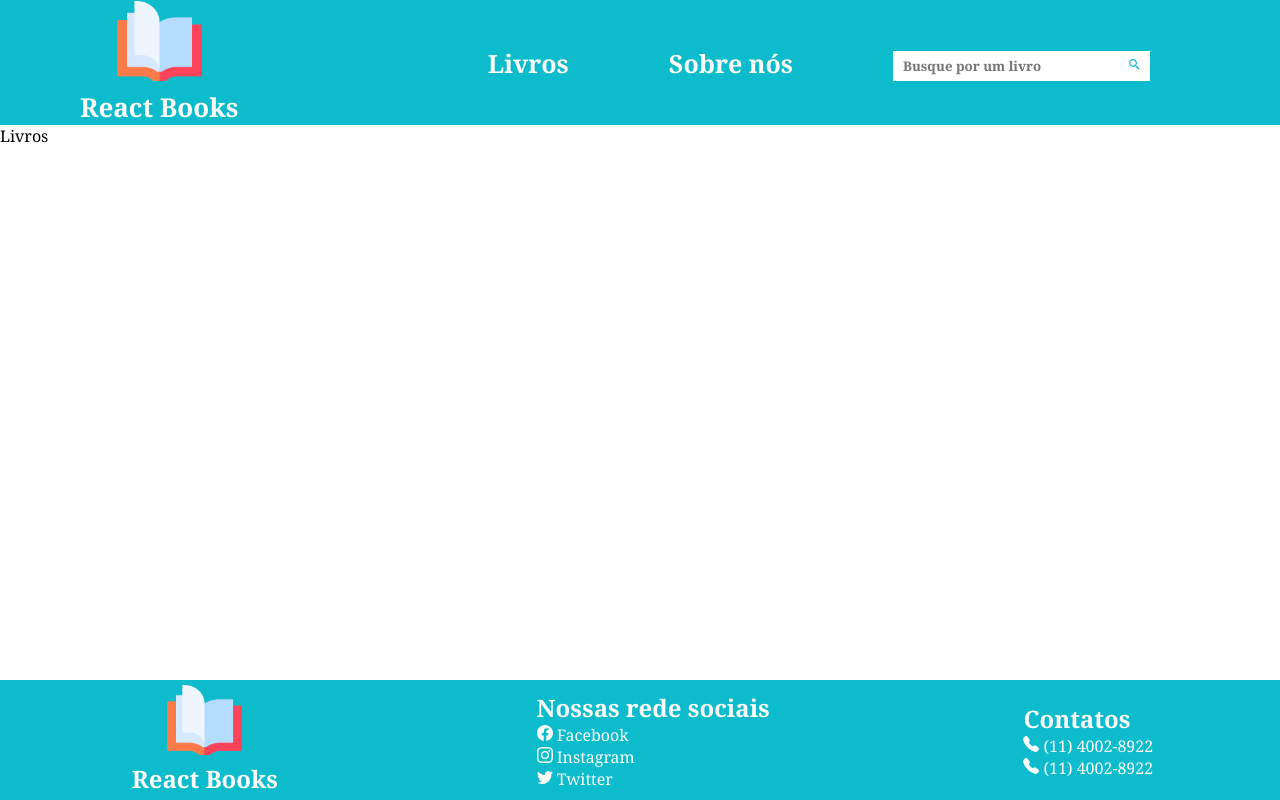
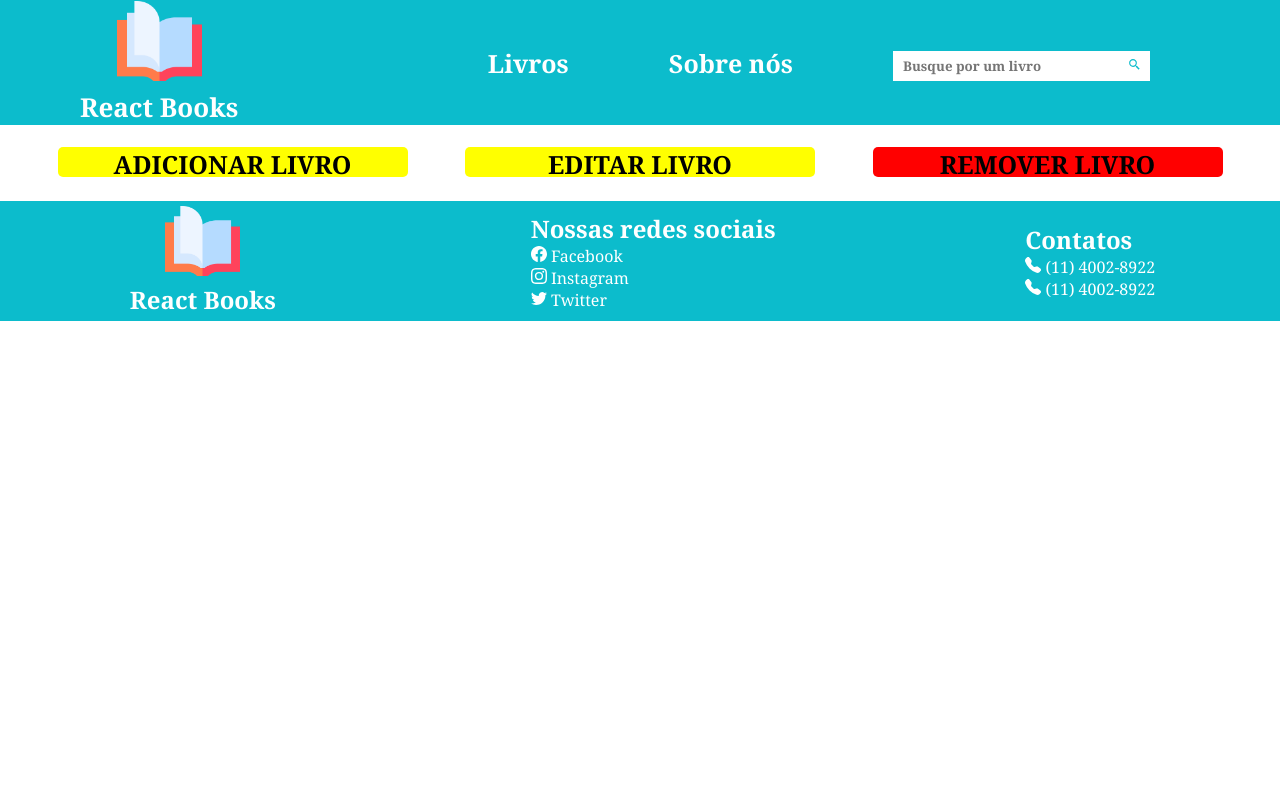
Before and after one commit to PedroVaillant/M3_Biblioteca, a React (Vite) app: page /livros in a window 1280 px wide. Built offline with nearby package versions, Linux system fonts and the light colour scheme.

Commit message:
Add files via upload

```diff
--- a/index.html
+++ b/index.html
@@ -2,7 +2,7 @@
 <html lang="pt-br">
   <head>
     <meta charset="UTF-8" />
-    <link rel="icon" type="image/svg+xml" href="/vite.svg" />
+    <link rel="icon" type="image/svg+xml" href="./img/icon.png" />
     <meta name="viewport" content="width=device-width, initial-scale=1.0" />
     <title>React Books</title>
   </head>
--- /dev/null
+++ b/src/components/Botoes.jsx
@@ -0,0 +1,19 @@
+import { Link } from "react-router-dom";
+
+const Boteos = () => {
+  return (
+    <div className="botoeslivros">
+        <Link to="/adicionar">
+          <button id="botaoamarelo"> ADICIONAR LIVRO </button>
+        </Link>
+        <Link to="/editar">
+          <button id="botaoamarelo"> EDITAR LIVRO </button>
+        </Link>
+        <Link to="/remover">
+          <button id="botaovermelho"> REMOVER LIVRO </button>
+        </Link>
+    </div>
+  );
+};
+
+export default Boteos;
--- a/src/components/Carrossel.jsx
+++ b/src/components/Carrossel.jsx
@@ -33,9 +33,9 @@ function Carrossel() {
         }}>
           <Carousel
             data={data}
-            time={5000}
+            time={8000}
             width="1850px"
-            height="500px"
+            height="350px"
             captionStyle={captionStyle}
             slideNumberStyle={slideNumberStyle}
             captionPosition="bottom"
--- a/src/components/Footer.jsx
+++ b/src/components/Footer.jsx
@@ -15,7 +15,7 @@ const Footer = () => {
                     </div>
                 </Link>
                 <div className='redesocias'>
-                    <h2>Nossas rede sociais</h2>
+                    <h2>Nossas redes sociais</h2>
                     <a href="/"><p><BsFacebook /> Facebook</p></a>
                     <a href="/"><p><BsInstagram /> Instagram</p></a>
                     <a href="/"><p><BsTwitter /> Twitter</p></a>
--- a/src/index.css
+++ b/src/index.css
@@ -77,7 +77,7 @@ footer {
   color: white;
   background-color: #0cbccc;
   width: 100%;
-  position: fixed;
+  /* position: fixed; */
   bottom: 0;
   display: grid;
   grid-template-areas:
@@ -97,3 +97,45 @@ footer a {
   text-align: center;
   margin: 5px;
 }
+
+/* ================================== Botões na rota livro */
+.botoeslivros{
+display: flex;
+justify-content: space-evenly;
+align-items: center;
+cursor: pointer;
+}
+
+#botaoamarelo{
+  border: none;
+  cursor: pointer;
+  background-color: yellow;
+  font-size: 25px;
+  font-weight: bold;
+  border-radius: 5px;
+  width: 350px;
+  height: 30px;
+  transition: 0.5s;
+}
+
+#botaoamarelo:hover{
+  color: white;
+  background-color: green;
+}
+
+#botaovermelho{
+  border: none;
+  cursor: pointer;
+  background-color: red;
+  font-size: 25px;
+  font-weight: bold;
+  border-radius: 5px;
+  width: 350px;
+  height: 30px;
+  transition: 0.5s;
+}
+
+#botaovermelho:hover{
+  color: white;
+  background-color: black;
+}
--- a/src/main.jsx
+++ b/src/main.jsx
@@ -6,6 +6,9 @@ import App from './App'
 import Home from './pages/Home'
 import Livros from './pages/Livros'
 import Sobre from './pages/Sobre'
+import Adicionar from './pages/Adicionar'
+import Editar from './pages/Editar'
+import Remover from './pages/Remover'
 
 import './index.css'
 
@@ -17,6 +20,9 @@ ReactDOM.createRoot(document.getElementById('root')).render(
           <Route path='/' element={<Home />} />
           <Route path='livros' element={<Livros />} />
           <Route path='sobre' element={<Sobre />} />
+          <Route path='adicionar' element={<Adicionar />} />
+          <Route path='editar' element={<Editar />} />
+          <Route path='remover' element={<Remover />} />
         </Route>
       </Routes>
     </BrowserRouter>
--- /dev/null
+++ b/src/pages/Adicionar.jsx
@@ -0,0 +1,9 @@
+const Adicionar = () => {
+    return (
+        <div>
+           Adicionar
+        </div>
+    )
+}
+
+export default Adicionar
--- /dev/null
+++ b/src/pages/Editar.jsx
@@ -0,0 +1,9 @@
+const Editar = () => {
+    return (
+        <div>
+           Editar
+        </div>
+    )
+}
+
+export default Editar
--- a/src/pages/Home.jsx
+++ b/src/pages/Home.jsx
@@ -1,4 +1,6 @@
 import Carrossel from "../components/Carrossel"
+
+import './Home.css'
 
 const Home = () => {
     return (
--- a/src/pages/Livros.jsx
+++ b/src/pages/Livros.jsx
@@ -1,5 +1,13 @@
+import Boteos from "../components/Botoes"
+
 const Livros = () => {
-    return <div>Livros</div>
+    return (
+        <div>
+            <br />
+            <Boteos />
+            <br />
+        </div>
+    )
 }
 
 export default Livros
--- /dev/null
+++ b/src/pages/Remover.jsx
@@ -0,0 +1,9 @@
+const Remover = () => {
+    return (
+        <div>
+           Remover
+        </div>
+    )
+}
+
+export default Remover
```
Also changed, not shown: src/pages/Home.css (added).
